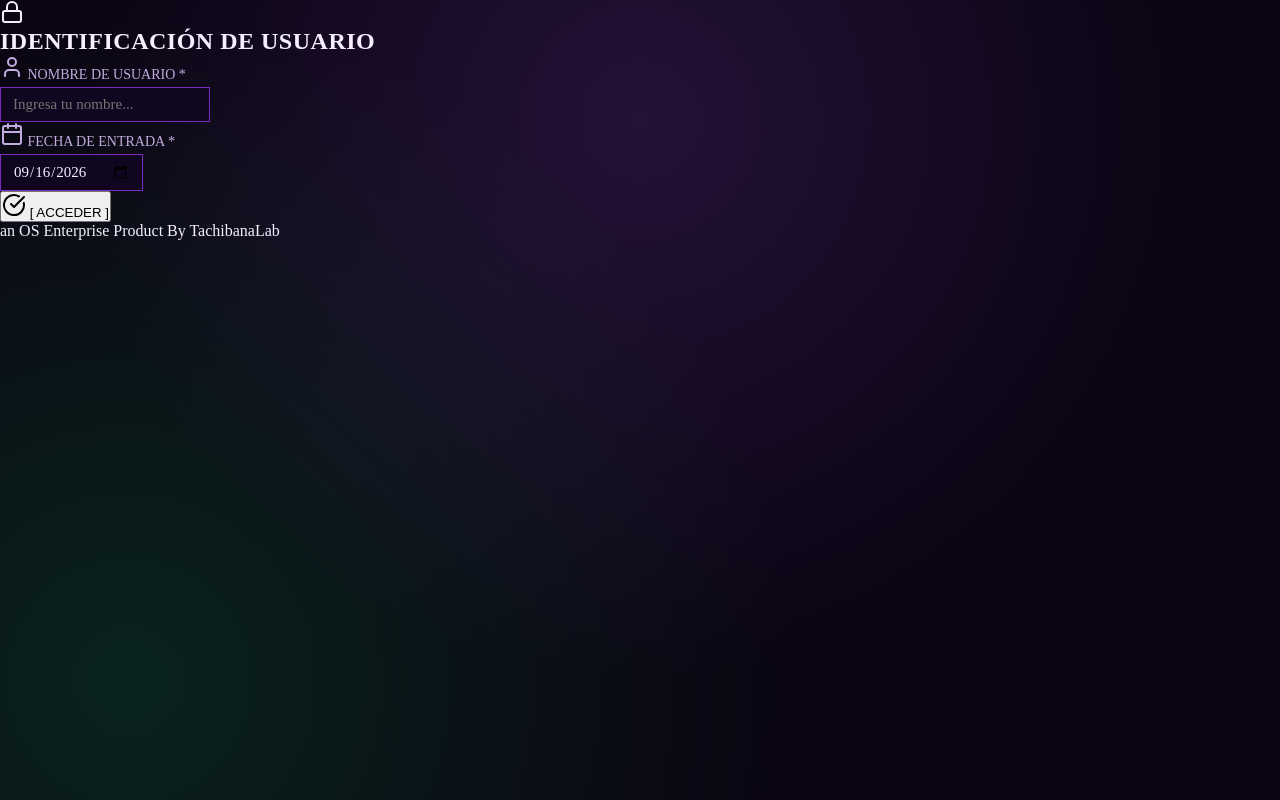
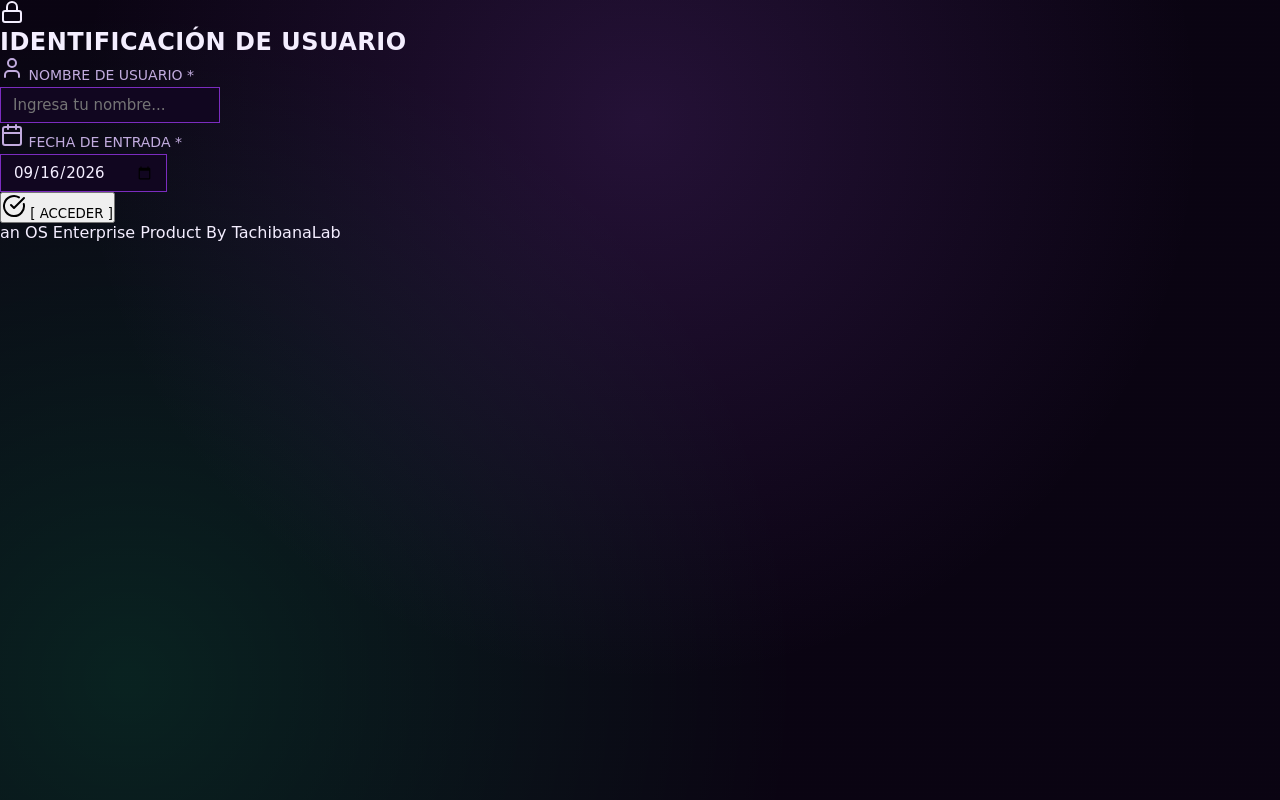
Before and after one commit to benvlock/agronavi, a React (Vite) app: page / in a window 1280 px wide. Built offline with nearby package versions, Linux system fonts and the light colour scheme; no server answers.

Commit message:
\Update global application font family to Comic Sans MS\

```diff
--- a/src/index.css
+++ b/src/index.css
@@ -12,9 +12,9 @@
   --purple-dark: #3c096c;
   --purple-glow: rgba(157, 78, 221, 0.45);
 
-  --green-neon: #00ff66;
+  --green-neon: #00ff88;
   --green-dark: #008837;
-  --green-glow: rgba(0, 255, 102, 0.4);
+  --green-glow: rgba(0, 255, 136, 0.4);
 
   --yellow-cyber: #ffe600;
   --yellow-glow: rgba(255, 230, 0, 0.4);
@@ -26,25 +26,26 @@
   --text-main: #f4eeff;
   --text-muted: #c2acdf;
 
-  /* Typography */
-  --font-serif: 'Times New Roman', Times, serif;
+  /* Typography requested by user: Comic Sans */
+  --font-main: 'Comic Sans MS', 'Comic Sans', cursive, sans-serif;
 }
 
 * {
   box-sizing: border-box;
   margin: 0;
   padding: 0;
+  font-family: var(--font-main);
 }
 
 body {
   background-color: var(--bg-dark);
   color: var(--text-main);
-  font-family: var(--font-serif);
+  font-family: var(--font-main);
   min-height: 100vh;
   overflow-x: hidden;
   background-image:
     radial-gradient(circle at 50% 15%, rgba(157, 78, 221, 0.18) 0%, transparent 60%),
-    radial-gradient(circle at 10% 85%, rgba(0, 255, 102, 0.12) 0%, transparent 50%),
+    radial-gradient(circle at 10% 85%, rgba(0, 255, 136, 0.12) 0%, transparent 50%),
     linear-gradient(rgba(10, 4, 18, 0.96), rgba(10, 4, 18, 0.96)),
     repeating-linear-gradient(0deg, transparent, transparent 2px, rgba(157, 78, 221, 0.04) 2px, rgba(157, 78, 221, 0.04) 4px);
   background-attachment: fixed;
@@ -137,7 +138,7 @@ body {
   border: 1px solid var(--purple-neon);
   background: #190933;
   color: var(--text-main);
-  font-family: monospace;
+  font-family: var(--font-main);
   font-size: 11px;
   display: flex;
   align-items: center;
@@ -160,7 +161,7 @@ body {
 
 /* Typography styles */
 h1, h2, h3, h4, h5, h6 {
-  font-family: var(--font-serif);
+  font-family: var(--font-main);
   letter-spacing: 0.5px;
 }
 
@@ -172,7 +173,7 @@ h1, h2, h3, h4, h5, h6 {
 
 /* Buttons Lain Style */
 .btn-navi {
-  font-family: var(--font-serif);
+  font-family: var(--font-main);
   background: var(--purple-dark);
   color: var(--text-main);
   border: 1px solid var(--purple-neon);
@@ -197,7 +198,7 @@ h1, h2, h3, h4, h5, h6 {
 }
 
 .btn-navi-green {
-  background: rgba(0, 255, 102, 0.12);
+  background: rgba(0, 255, 136, 0.12);
   color: var(--green-neon);
   border: 1px solid var(--green-neon);
 }
@@ -231,7 +232,7 @@ h1, h2, h3, h4, h5, h6 {
 
 /* Forms & Inputs */
 input, select, textarea {
-  font-family: var(--font-serif);
+  font-family: var(--font-main);
   background: #110620;
   border: 1px solid var(--purple-main);
   color: var(--text-main);
@@ -247,7 +248,7 @@ input:focus, select:focus, textarea:focus {
 }
 
 label {
-  font-family: var(--font-serif);
+  font-family: var(--font-main);
   font-size: 14px;
   color: var(--text-muted);
   display: block;
@@ -268,6 +269,7 @@ label {
   font-weight: bold;
   text-align: left;
   font-size: 14px;
+  font-family: var(--font-main);
 }
 
 .grid-table td {
@@ -275,6 +277,7 @@ label {
   padding: 8px 10px;
   background: rgba(21, 9, 38, 0.7);
   font-size: 14px;
+  font-family: var(--font-main);
 }
 
 .grid-table tr:hover td {
@@ -294,7 +297,7 @@ label {
 
 /* Tachibana General Labs Signature */
 .tachibana-signature {
-  font-family: var(--font-serif);
+  font-family: var(--font-main);
   color: #5a258c;
   font-size: 16px;
   letter-spacing: 1.5px;
```
